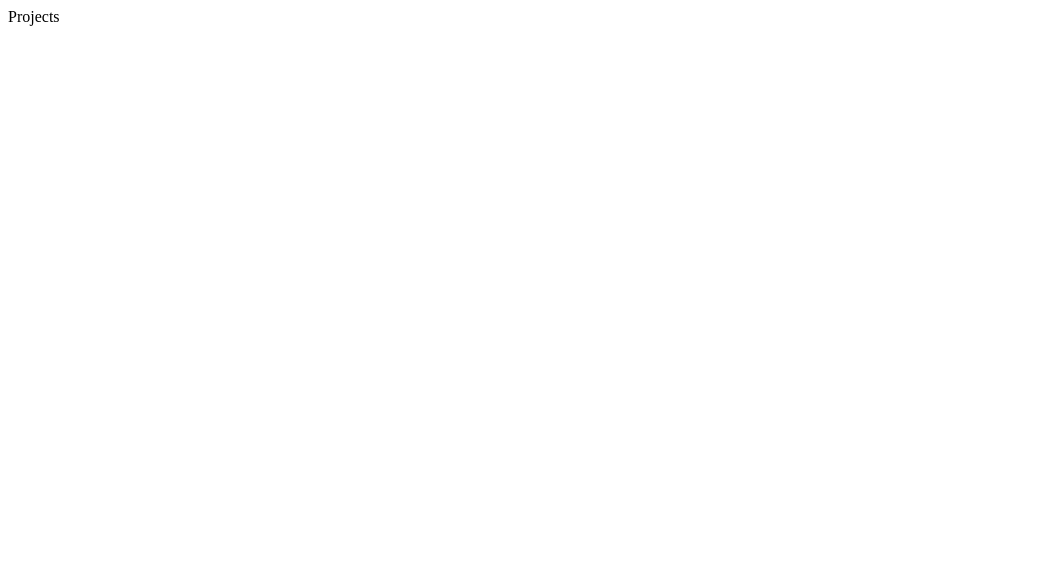
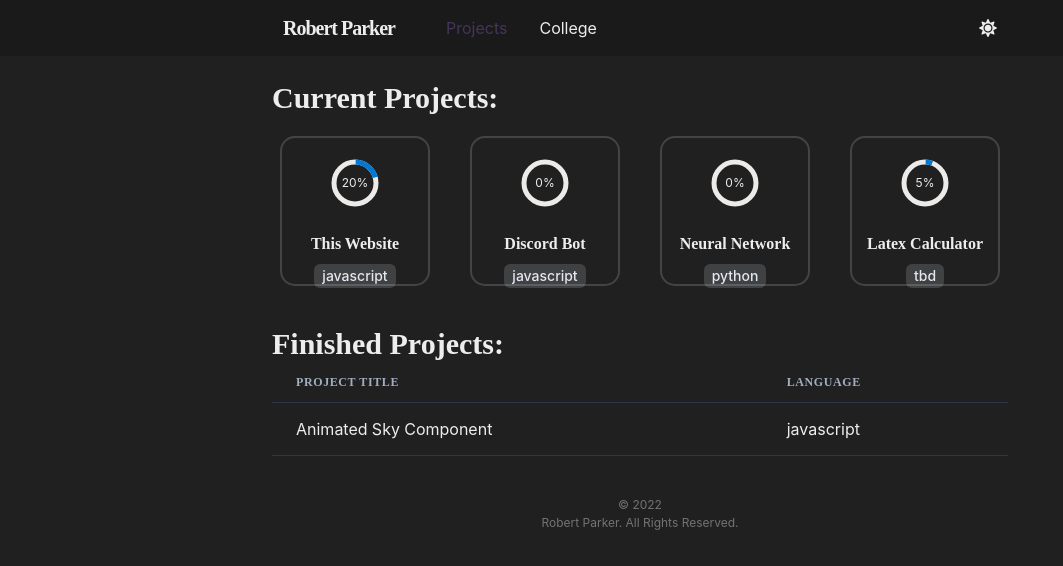
Before and after one commit to parkerro-dev/parkerro-dev.github.io, a React (Create React App) app: page /projects in a window 1280 px wide. Shown: the top 566 px of the page, without its empty margins (0-1063 px from the left). Built offline with nearby package versions, Linux system fonts and the light colour scheme.

Commit message:
cool navbar

```diff
--- /dev/null
+++ b/src/components/Footer.js
@@ -0,0 +1,12 @@
+import { Box, Text } from '@chakra-ui/react'
+
+const Footer = () => {
+  return (
+    <Box mt={10} align="center" opacity={0.4} fontSize="xs">
+      &copy; {new Date().getFullYear()}
+      <Text>Robert Parker. All Rights Reserved.</Text>
+    </Box>
+  )
+}
+
+export default Footer
--- /dev/null
+++ b/src/components/Layout.js
@@ -0,0 +1,16 @@
+import { Container } from '@chakra-ui/react'
+import React from 'react'
+import Footer from './Footer'
+import NavBar from './NavBar'
+
+export default function Layout({children}) {
+ return (
+    <>
+    <NavBar/>
+    <Container maxW="container.md" pt={20}>
+        {children}
+    </Container>
+    <Footer/>
+    </>
+  )
+}
--- /dev/null
+++ b/src/components/Logo.js
@@ -0,0 +1,21 @@
+import { motion } from 'framer-motion'
+import React, { useState } from 'react'
+import {NavLink} from 'react-router-dom'
+import {Box, Heading} from '@chakra-ui/react'
+
+function Logo() {
+    const [Text, setText] = useState('Robert Parker')
+  return (
+    <motion.div
+
+    whileHover={{scale: 1.1}}>
+        <Box w={150}>
+        <NavLink to='/'>
+            <Heading size="md" letterSpacing={'tighter'}>{Text}</Heading>
+        </NavLink>
+        </Box>
+    </motion.div>
+  )
+}
+
+export default Logo
--- a/src/components/NavBar.js
+++ b/src/components/NavBar.js
@@ -14,10 +14,8 @@ import {Box,
     import { HamburgerIcon } from '@chakra-ui/icons';
 import { NavLink } from 'react-router-dom';
 import { ColorModeSwitcher } from '../components/ColorModeSwitcher';
+import Logo from './Logo';
 
-function linkComponent(){
-    const active = 1
-}
 
 function NavBar() {
   return (
@@ -37,7 +35,7 @@ function NavBar() {
         align="center"
         justify="space-between">
             <Flex align="center" mr={5} >
-            <Heading size="md" letterSpacing={'tighter'}>Robert Parker</Heading>
+                <Logo/>
             </Flex>
 
             <Stack
@@ -53,12 +51,12 @@ function NavBar() {
                         return {
                         display: "block",
                         margin: "1rem 0",
-                        color: isActive ? "red" : "",
+                        color: isActive ? "#44355B" : "",
                         }}}
                     to={'/projects'}>
                         <Link
                         p={3}>
-                        Project
+                        Projects
                         </Link>
                     </NavLink>
 
@@ -67,10 +65,11 @@ function NavBar() {
                         return {
                         display: "block",
                         margin: "1rem 0",
-                        color: isActive ? "red" : "",
+                        color: isActive ? "#44355B" : "",
                         }}}
                     to={'/college'}>
-                        <Link>
+                        <Link
+                        p={3}>
                         College
                         </Link>
                     </NavLink>
--- /dev/null
+++ b/src/components/ProjectItem.js
@@ -0,0 +1,21 @@
+import { Box, CircularProgress, CircularProgressLabel, Heading, Tag, VStack } from '@chakra-ui/react'
+import React from 'react'
+
+function ProjectItem(props) {
+  return (
+    <Box borderRadius={15}
+    borderWidth={2} height='150px' width='150px'>
+        <VStack>
+            <CircularProgress mt={5} size='50px' value={props.prog}>
+                <CircularProgressLabel>{props.prog}%</CircularProgressLabel>
+            </CircularProgress>
+            <Heading size='s' mt={4}>{props.title}</Heading>
+            <Tag>{props.lang}</Tag>
+        </VStack>
+
+
+    </Box>
+  )
+}
+
+export default ProjectItem
--- a/src/index.js
+++ b/src/index.js
@@ -7,12 +7,15 @@ import Projects from './pages/Projects';
 import reportWebVitals from './reportWebVitals';
 import * as serviceWorker from './serviceWorker';
 import { BrowserRouter, Routes, Route } from 'react-router-dom';
+import { ChakraProvider } from '@chakra-ui/react';
+import {myTheme} from './styles/myTheme';
 
 const container = document.getElementById('root');
 const root = ReactDOM.createRoot(container);
 
 root.render(
   <BrowserRouter>
+  <ChakraProvider theme={myTheme}>
     <StrictMode>
       <ColorModeScript />
       <Routes>
@@ -22,6 +25,7 @@ root.render(
       </Routes>
 
     </StrictMode>
+    </ChakraProvider>
   </BrowserRouter>
 
 );
--- a/src/pages/App.js
+++ b/src/pages/App.js
@@ -1,20 +1,33 @@
 import React from 'react';
 import {
-  ChakraProvider,
+  Code,
+  Container,
+  Heading,
+  Text
 
 } from '@chakra-ui/react';
-import Fonts from '../components/Fonts';
-import {myTheme} from '../styles/myTheme';
-import NavBar from '../components/NavBar';
+
+import Layout from '../components/Layout';
 
 function App() {
   return (
-    <ChakraProvider theme={myTheme}>
-      <Fonts/>
-      <NavBar/>
 
+      <Layout>
+        <Container align="center">
+          <Text>Hi, I'm a <Code>physics undergrad</Code> and a <Code>indie developer</Code>!</Text>
+        </Container>
 
-    </ChakraProvider>
+        <Container mt={4} borderWidth={1} borderRadius={10}>
+          <Heading size='md' mt={2} mb={2}>Bio:</Heading>
+          <Text mb={2}>
+            I am a third year physics student in Trinity College Dublin. With early
+            experience in coding Python during the course of the degree, I began
+            coding my own projects at the start of 2022. I learned how to code in
+            C# by developing small games in Unity, then moved onto web developement.
+          </Text>
+        </Container>
+
+      </Layout>
   );
 }
 
--- a/src/pages/College.js
+++ b/src/pages/College.js
@@ -1,8 +1,11 @@
 import React from 'react'
+import Layout from '../components/Layout'
 
 function College() {
   return (
-    <div>College</div>
+    <Layout>
+
+    </Layout>
   )
 }
 
--- a/src/pages/Projects.js
+++ b/src/pages/Projects.js
@@ -1,8 +1,58 @@
+import { Flex, Text, Box, Heading, Table, Tr, Th, Thead, Tbody, Td } from '@chakra-ui/react'
 import React from 'react'
+import Layout from '../components/Layout'
+import ProjectItem from '../components/ProjectItem'
 
 function Projects() {
   return (
-    <div>Projects</div>
+    <Layout>
+        <Heading size='lg' mb={5}>Current Projects:</Heading>
+        <Box w='100%' align='center'>
+            <Flex
+                align='flex-start'
+                justify='center'
+                w='100%'
+                direction='row'
+                gap={10}
+                wrap='wrap'>
+
+                    <ProjectItem
+                    title="This Website"
+                    lang="javascript"
+                    prog='20'/>
+                    <ProjectItem
+                    title="Discord Bot"
+                    lang="javascript"
+                    prog='0'/>
+                    <ProjectItem
+                    title="Neural Network"
+                    lang="python"
+                    prog='0'/>
+                    <ProjectItem
+                    title="Latex Calculator"
+                    lang="tbd"
+                    prog='5'/>
+            </Flex>
+        </Box>
+
+        <Heading size='lg' mt={10}>Finished Projects:</Heading>
+        <Table>
+            <Thead>
+                <Tr>
+                    <Th>Project Title</Th>
+                    <Th>Language</Th>
+                </Tr>
+            </Thead>
+            <Tbody>
+                <Tr>
+                    <Td>Animated Sky Component</Td>
+                    <Td>javascript</Td>
+                </Tr>
+            </Tbody>
+
+        </Table>
+
+    </Layout>
   )
 }
 
--- a/src/styles/myTheme.js
+++ b/src/styles/myTheme.js
@@ -5,7 +5,7 @@ import {mode} from "@chakra-ui/theme-tools"
 
 const styles = {
     global: props => ({
-        body: { bg: mode('#f2f2f2','#202020')(props)}
+        body: { bg: mode('#FFFFFF','#202020')(props)}
     })
 
 }
```
